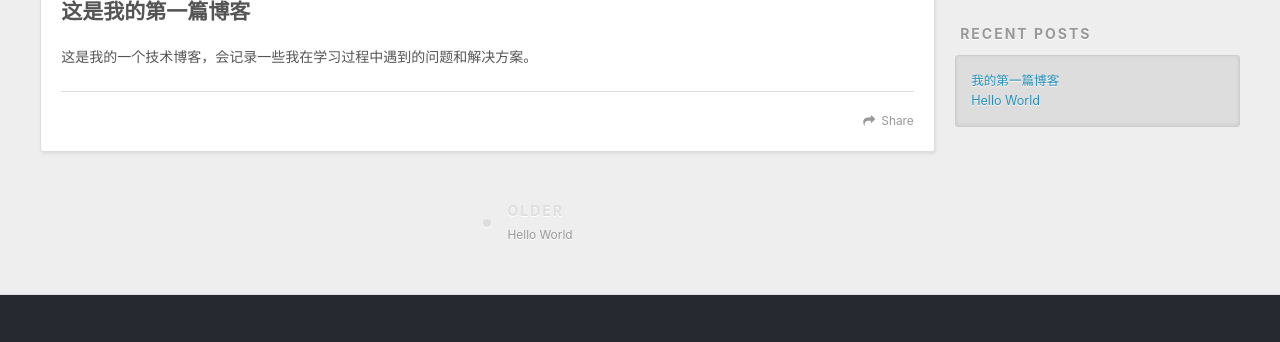
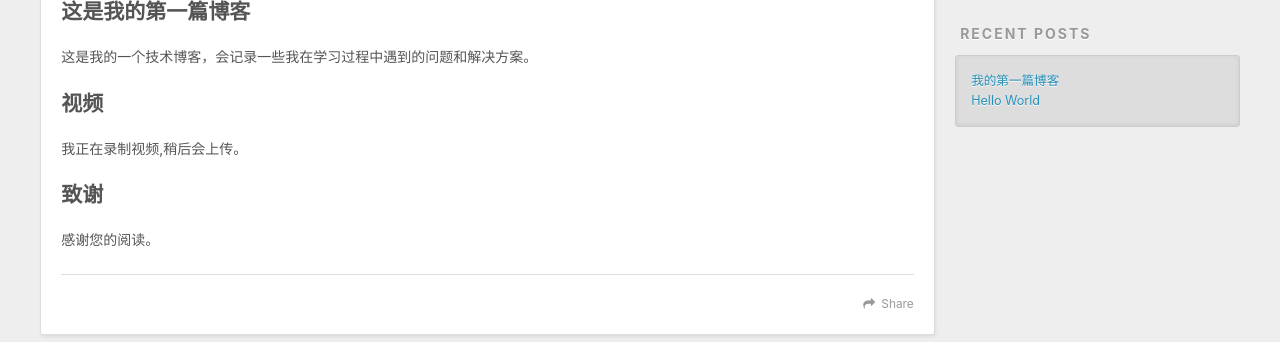
Before and after one commit to Jhno22/Jhno22.github.io, a plain HTML site: page 2020/03/08/我的第一篇博客/index.html in a window 1280 px wide. Shown: the part 454-796 px from the top of the page. Drawn offline with nearby package versions, Linux system fonts and the light colour scheme.

Commit message:
Site updated: 2020-03-09 21:09:59

```diff
--- a/2020/03/08/我的第一篇博客/index.html
+++ b/2020/03/08/我的第一篇博客/index.html
@@ -7,15 +7,15 @@
 
   <title>我的第一篇博客 | Code,please answer!</title>
   <meta name="viewport" content="width=device-width, initial-scale=1, maximum-scale=1">
-  <meta name="description" content="这是我的第一篇博客这是我的一个技术博客，会记录一些我在学习过程中遇到的问题和解决方案。">
+  <meta name="description" content="这是我的第一篇博客这是我的一个技术博客，会记录一些我在学习过程中遇到的问题和解决方案。 视频我正在录制视频,稍后会上传。 致谢感谢您的阅读。">
 <meta property="og:type" content="article">
 <meta property="og:title" content="我的第一篇博客">
 <meta property="og:url" content="https://juno99.github.io/2020/03/08/%E6%88%91%E7%9A%84%E7%AC%AC%E4%B8%80%E7%AF%87%E5%8D%9A%E5%AE%A2/index.html">
 <meta property="og:site_name" content="Code,please answer!">
-<meta property="og:description" content="这是我的第一篇博客这是我的一个技术博客，会记录一些我在学习过程中遇到的问题和解决方案。">
+<meta property="og:description" content="这是我的第一篇博客这是我的一个技术博客，会记录一些我在学习过程中遇到的问题和解决方案。 视频我正在录制视频,稍后会上传。 致谢感谢您的阅读。">
 <meta property="og:locale" content="en_US">
 <meta property="article:published_time" content="2020-03-08T09:51:39.000Z">
-<meta property="article:modified_time" content="2020-03-08T09:53:20.818Z">
+<meta property="article:modified_time" content="2020-03-09T13:09:17.003Z">
 <meta property="article:author" content="李酒酒">
 <meta name="twitter:card" content="summary">
 
@@ -93,6 +93,8 @@
     <div class="article-entry" itemprop="articleBody">
 
         <h2 id="这是我的第一篇博客"><a href="#这是我的第一篇博客" class="headerlink" title="这是我的第一篇博客"></a>这是我的第一篇博客</h2><p>这是我的一个技术博客，会记录一些我在学习过程中遇到的问题和解决方案。</p>
+<h2 id="视频"><a href="#视频" class="headerlink" title="视频"></a>视频</h2><p>我正在录制视频,稍后会上传。</p>
+<h2 id="致谢"><a href="#致谢" class="headerlink" title="致谢"></a>致谢</h2><p>感谢您的阅读。</p>
 
 
     </div>
```
Also changed, not shown: index.html (+2 -0 lines).
